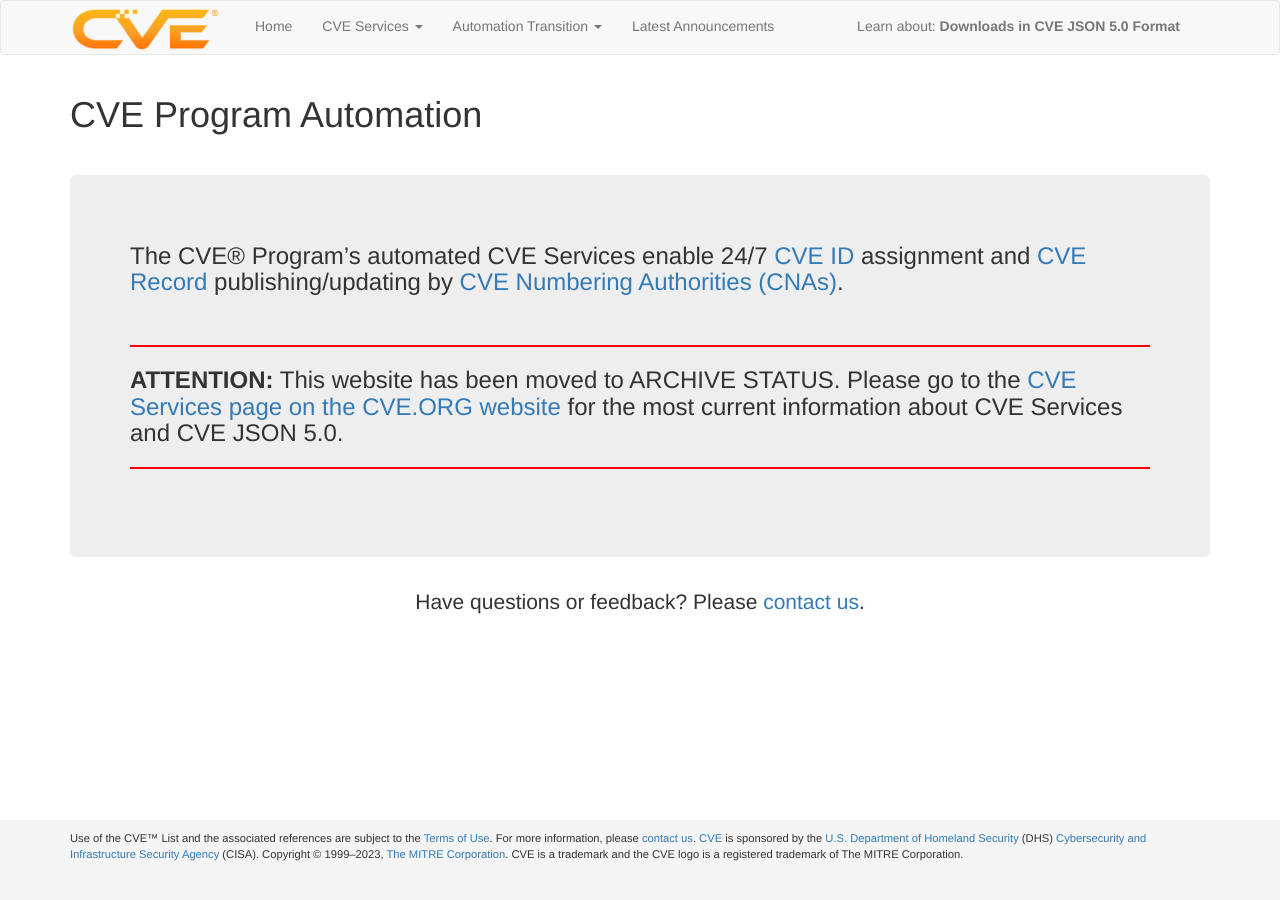
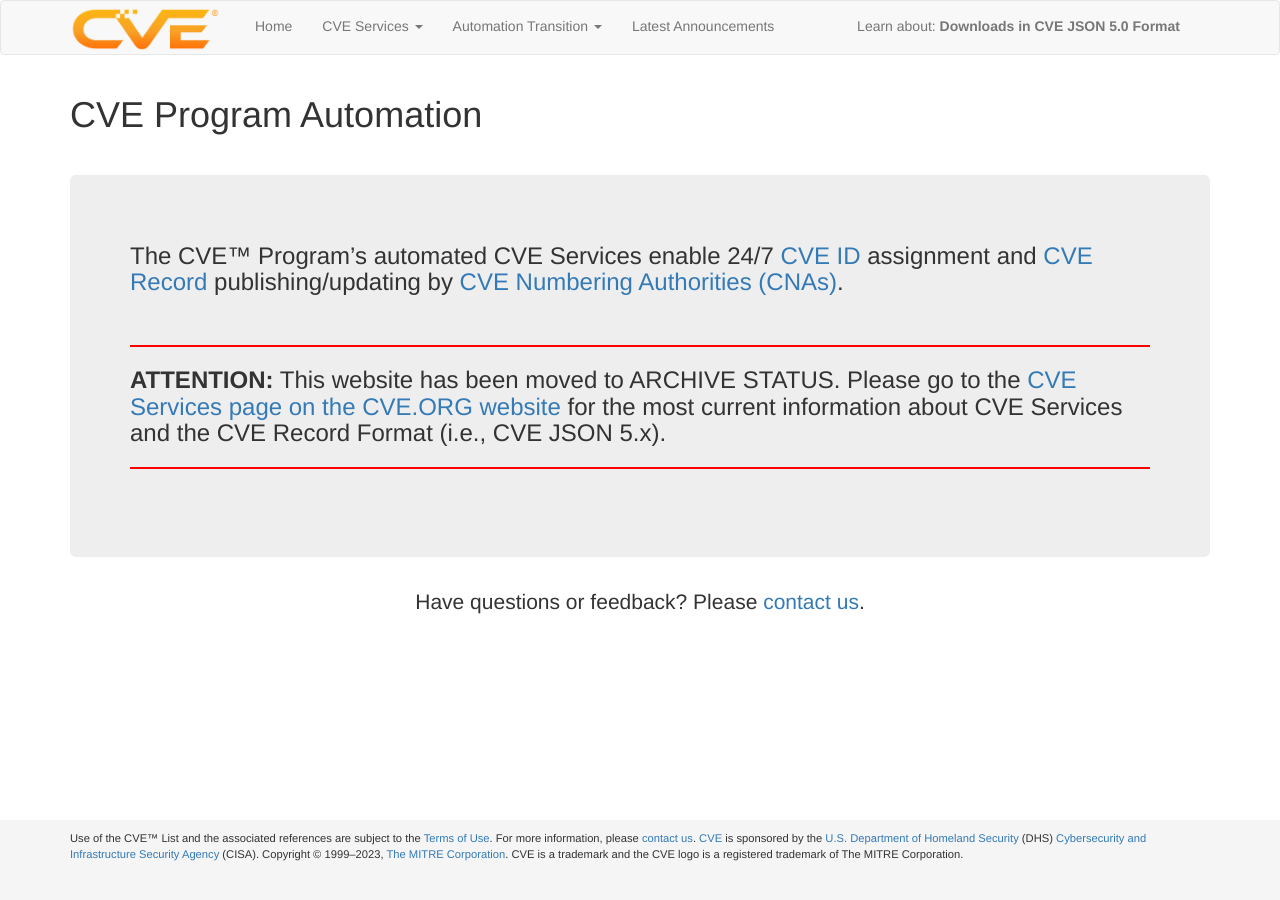
Before and after one commit to CVEProject/cveproject.github.io, a Jekyll site: the page built from index.md, in a window 1280 px wide. Built offline with Jekyll 4.4.1, drawn with Linux system fonts in a browser that asks for light colours; nearby versions of some CDN libraries.

Commit message:
Update index.md

```diff
--- a/index.md
+++ b/index.md
@@ -5,11 +5,11 @@ layout: page
 <h1 class="site-title">CVE Program Automation</h1>
 <br>
 <div class="jumbotron">
-  <h3>The CVE® Program’s automated CVE Services enable 24/7 <a href="https://www.cve.org/ResourcesSupport/Glossary?activeTerm=glossaryCVEID">CVE ID</a> assignment and <a href="https://www.cve.org/ResourcesSupport/Glossary?activeTerm=glossaryRecord">CVE Record</a> publishing/updating by <a href="https://www.cve.org/ProgramOrganization/CNAs">CVE Numbering Authorities (CNAs)</a>.</h3>
+  <h3>The CVE&trade; Program’s automated CVE Services enable 24/7 <a href="https://www.cve.org/ResourcesSupport/Glossary?activeTerm=glossaryCVEID">CVE ID</a> assignment and <a href="https://www.cve.org/ResourcesSupport/Glossary?activeTerm=glossaryRecord">CVE Record</a> publishing/updating by <a href="https://www.cve.org/ProgramOrganization/CNAs">CVE Numbering Authorities (CNAs)</a>.</h3>
 <br/>
 <hr style="border:1px solid red">
 
-<h3><strong>ATTENTION:</strong> This website has been moved to ARCHIVE STATUS. Please go to the <a href="https://www.cve.org/AllResources/CveServices">CVE Services page on the CVE.ORG website</a> for the most current information about CVE Services and CVE JSON 5.0.</h3>
+<h3><strong>ATTENTION:</strong> This website has been moved to ARCHIVE STATUS. Please go to the <a href="https://www.cve.org/AllResources/CveServices">CVE Services page on the CVE.ORG website</a> for the most current information about CVE Services and the CVE Record Format (i.e., CVE JSON 5.x).</h3>
 
 <hr style="border:1px solid red">
 
```
